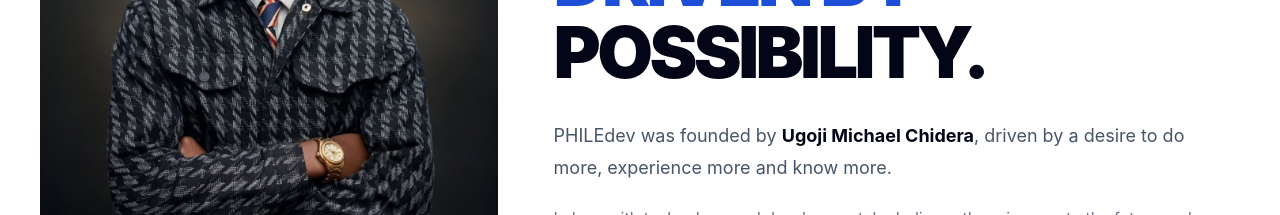
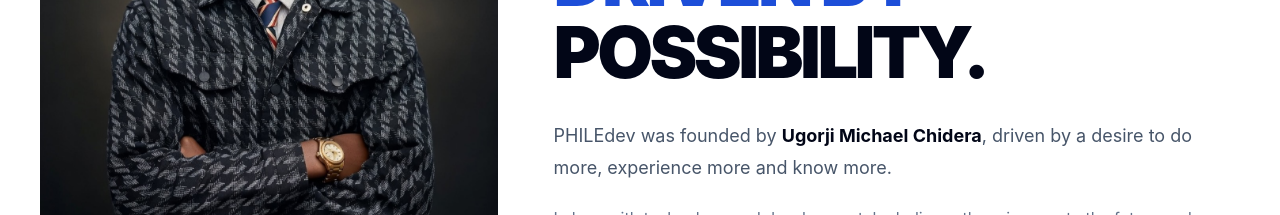
Before and after one commit to ugorjimichael12-cc/philedev.com, a React (Vite) app: page / in a window 1280 px wide. Shown: the part 4560-4775 px from the top of the page. Built offline with nearby package versions, Linux system fonts and the light colour scheme.

Commit message:
Update App.tsx

```diff
--- a/src/App.tsx
+++ b/src/App.tsx
@@ -763,7 +763,7 @@ function HomePage() {
               <p className="mt-8 max-w-2xl text-lg leading-8 text-slate-600">
                 PHILEdev was founded by{" "}
                 <strong className="text-slate-950">
-                  Ugoji Michael Chidera
+                  Ugorji Michael Chidera
                 </strong>
                 , driven by a desire to do more, experience more and know more.
               </p>
@@ -1321,7 +1321,7 @@ function AboutPage() {
           <div className="grid gap-12 lg:grid-cols-[.7fr_1.3fr]">
             <div>
               <h2 className="text-4xl font-black tracking-tight text-slate-950 sm:text-6xl">
-                Ugoji Michael
+                Ugorji Michael
                 <br />
                 Chidera
               </h2>
```
